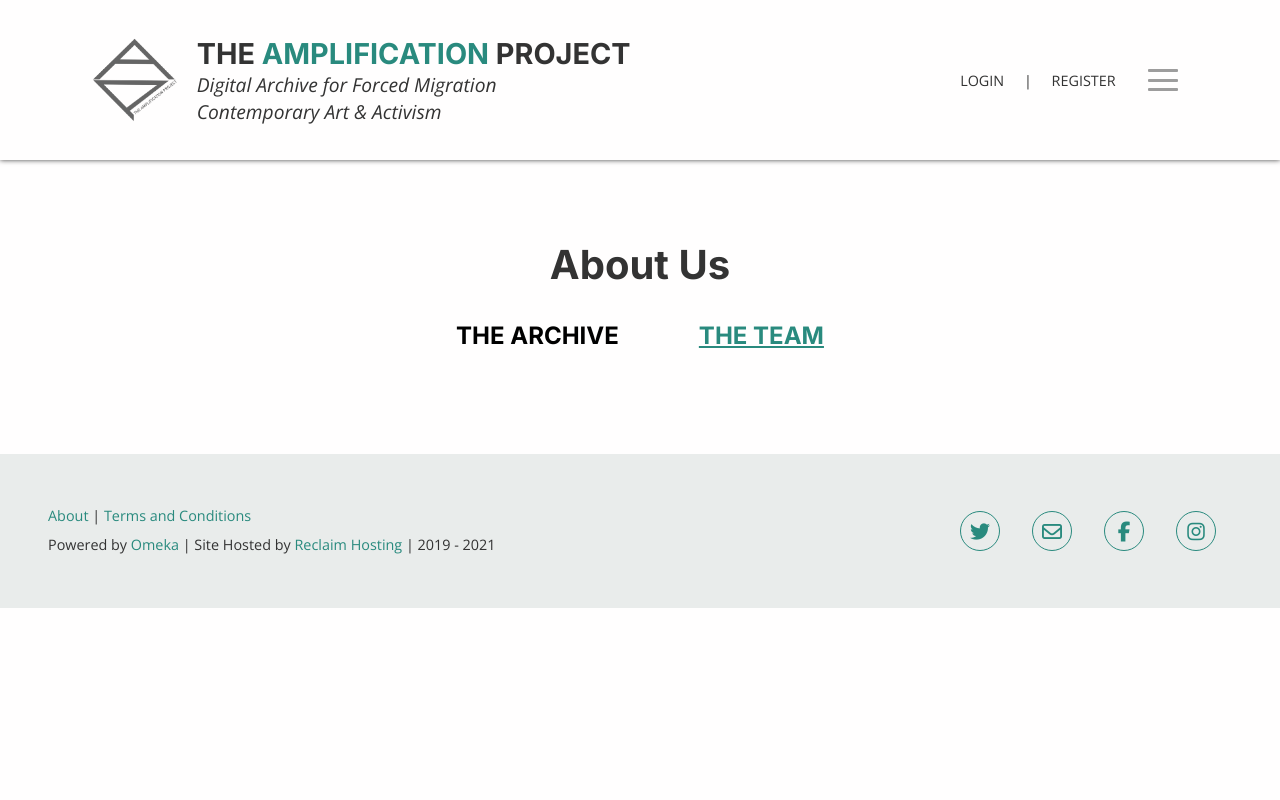
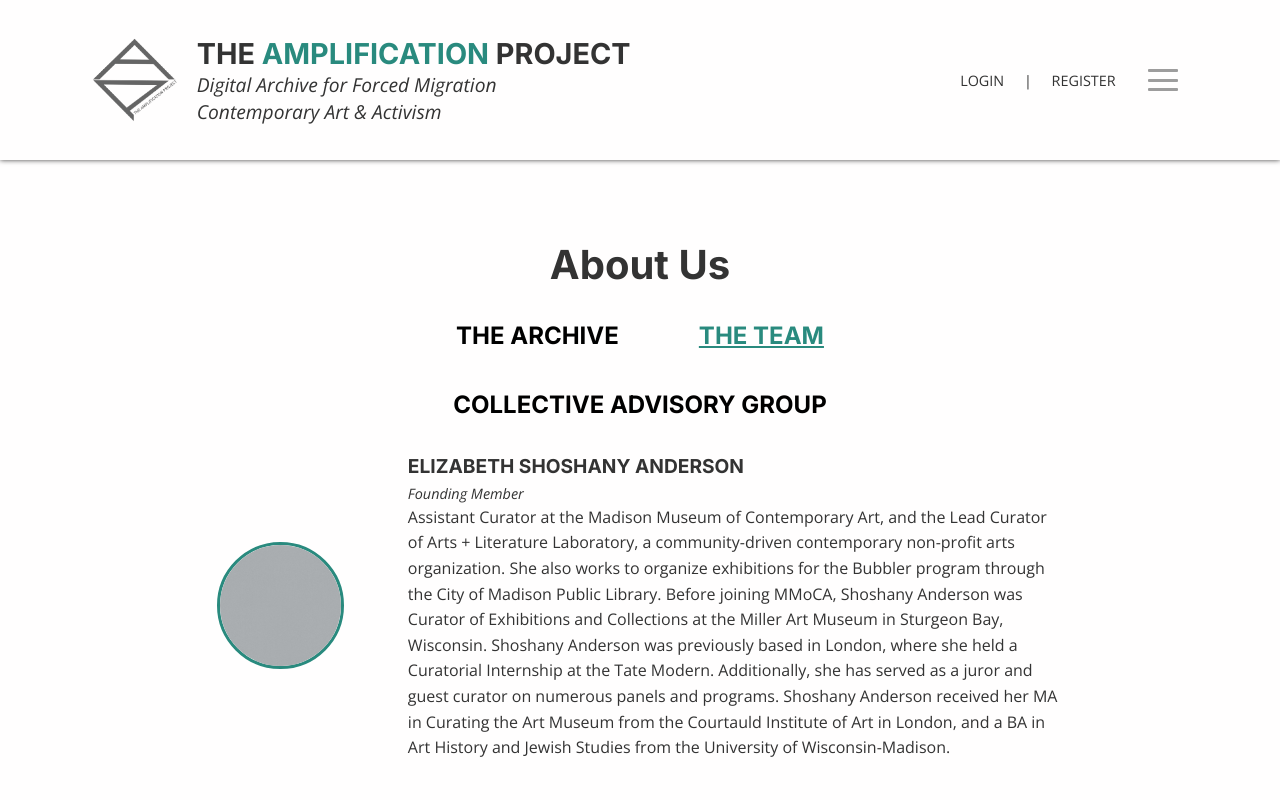
Before and after one commit to czhangy/TheAmplificationProject, a Vue app: page /about in a window 1280 px wide. Both pictures are taken after a click on the button "THE TEAM". Shown: the top 800 px of the page. Built offline with nearby package versions, Linux system fonts and the light colour scheme.

Commit message:
About page draft complete

```diff
--- a/src/views/About.vue
+++ b/src/views/About.vue
@@ -75,7 +75,95 @@
           For more information, contact us: theamplificationproject@gmail.com
         </p>
       </div>
-      <div class="about-content-team" v-else></div>
+      <div class="about-content-team" v-else>
+        <h4 class="about-content-subheader">collective advisory group</h4>
+        <div class="about-content-team-panel">
+          <img src="@/assets/img/test-grey.jpg" alt="Image Here" />
+          <div>
+            <h5>elizabeth shoshany anderson</h5>
+            <h6>Founding Member</h6>
+            <p>
+              Assistant Curator at the Madison Museum of Contemporary Art, and
+              the Lead Curator of Arts + Literature Laboratory, a
+              community-driven contemporary non-profit arts organization. She
+              also works to organize exhibitions for the Bubbler program through
+              the City of Madison Public Library. Before joining MMoCA, Shoshany
+              Anderson was Curator of Exhibitions and Collections at the Miller
+              Art Museum in Sturgeon Bay, Wisconsin. Shoshany Anderson was
+              previously based in London, where she held a Curatorial Internship
+              at the Tate Modern. Additionally, she has served as a juror and
+              guest curator on numerous panels and programs. Shoshany Anderson
+              received her MA in Curating the Art Museum from the Courtauld
+              Institute of Art in London, and a BA in Art History and Jewish
+              Studies from the University of Wisconsin-Madison.
+            </p>
+          </div>
+        </div>
+        <div class="about-content-team-panel">
+          <img src="@/assets/img/test-grey.jpg" alt="Image Here" />
+          <div>
+            <h5>kathy carbone</h5>
+            <h6>Project Director, Archivist, Founding Member</h6>
+            <p>
+              Postdoctoral Scholar and Lecturer in the Department of Information
+              Studies at the University of California, Los Angeles (UCLA).
+              Before joining UCLA, she was the Institute Archivist and
+              Performing Arts Librarian for over a decade at the California
+              Institute of the Arts (CalArts) and a modern dancer and
+              choreographer for more than 20 years. Carbone holds a Ph.D. in
+              Information Studies from UCLA, an MLIS from Kent State University,
+              and an MA in Dance and Music, and a BFA in Dance from Ohio
+              University. Carbone’s interests broadly focus on intersections
+              between archives, contemporary art, and activism, with particular
+              emphasis on documenting and preserving art practice driven by
+              human rights and social justice agendas and using archives as
+              strategies and tools for expressive resistance and community
+              building.
+            </p>
+          </div>
+        </div>
+        <div class="about-content-team-panel">
+          <img src="@/assets/img/test-grey.jpg" alt="Image Here" />
+          <div>
+            <h5>vukašin nedeljković</h5>
+            <h6>Founding Member</h6>
+            <p>
+              Vukašin holds a Masters in Visual Arts Practice at Dunlaoghaire
+              Institute of Arts, Design and Technology. He has exhibited both
+              nationally and internationally. His recent contributions include
+              Reiterating Asylum Archive: Documenting Direct Provision in
+              Ireland, (2018) and Asylum Archive: An Archive of Asylum and
+              Direct Provision in Ireland, (2016-2017). He was awarded an Arts
+              and Activism bursary from Arts Council in 2018/2019 and has
+              recently published the monograph, Asylum Archive. He is currently
+              writing a book with Dr. Ronit Lentin on Direct Provision,
+              entitled, Disavowing Asylum: Documenting Ireland’s Asylum
+              Industrial Complex. Vukašin Nedeljković initiated the
+              multidisciplinary project Asylum Archive.
+            </p>
+          </div>
+        </div>
+        <div class="about-content-team-footer">
+          <div class="about-content-team-card">
+            <img src="@/assets/img/test-grey.jpg" alt="Image Here" />
+            <h5>Pinar Öğrenci</h5>
+            <h6>Founding Member</h6>
+            <p>Artist and writer (Istanbul and Berlin).</p>
+          </div>
+          <div class="about-content-team-card">
+            <img src="@/assets/img/test-grey.jpg" alt="Image Here" />
+            <h5>Habibah (Biba) Sheikh</h5>
+            <h6>Founding Member</h6>
+            <p>Theater artist, curator, and activist (Detroit).</p>
+          </div>
+          <div class="about-content-team-card">
+            <img src="@/assets/img/test-grey.jpg" alt="Image Here" />
+            <h5>Nick Schwieterman</h5>
+            <h6>Founding Member</h6>
+            <p>PhD student in information studies (Los Angeles).</p>
+          </div>
+        </div>
+      </div>
     </div>
   </div>
 </template>
@@ -165,7 +253,7 @@ export default {
       // Spacing
       margin: 0 2.5rem;
       // Transition
-      transition: all 0.5s ease;
+      transition: all 0.3s ease;
     }
   }
 
@@ -211,6 +299,108 @@ export default {
         font-weight: $bold;
       }
     }
+
+    .about-content-team {
+      // Typography
+      font-family: $alt-font;
+      // Flexbox for alignment
+      display: flex;
+      flex-direction: column;
+      align-items: center;
+
+      .about-content-team-panel {
+        // Flexbox for layout
+        display: flex;
+        justify-content: center;
+        align-items: center;
+        // Spacing
+        margin-bottom: 2rem;
+        // Typography
+        line-height: 1.6;
+      }
+
+      .about-content-team-footer {
+        // Flexbox for layout
+        display: flex;
+        justify-content: center;
+        // Spacing
+        margin: 2rem 0;
+
+        .about-content-team-card {
+          // Typography
+          text-align: center;
+          // Flexbox for alignment
+          display: flex;
+          justify-content: center;
+          align-items: center;
+          flex-direction: column;
+          // Spacing
+          margin: 0 1rem;
+
+          img {
+            // Resize
+            width: 40%;
+            // Remove margin
+            margin-right: 0;
+            // Spacing
+            margin-bottom: 1rem;
+          }
+        }
+      }
+
+      img {
+        // Shape to circle
+        border-radius: 50%;
+        // Sizing
+        width: 15%;
+        height: auto;
+        // Teal border
+        border: 3px solid $accent-teal;
+        // Spacing
+        margin-right: 4rem;
+      }
+
+      h5 {
+        // Typography
+        font-family: $main-font;
+        text-transform: uppercase;
+        font-size: 1.2rem;
+      }
+
+      h6 {
+        // Typography
+        color: $font-color;
+        font-style: italic;
+        font-size: $caption-font-size;
+        font-weight: $normal;
+      }
+    }
+  }
+}
+
+// Media queries
+// Mobile layout
+@media screen and (max-width: $mobile) {
+  .about {
+    .about-content {
+      .about-content-team {
+        .about-content-team-footer {
+          // Change from row display to column
+          flex-direction: column;
+          // Remove excess spacing
+          margin-bottom: 0;
+
+          .about-content-team-card {
+            // Spacing
+            margin-bottom: 2rem;
+            img {
+              // Resize
+              width: 60%;
+            }
+          }
+        }
+      }
+    }
   }
 }
 </style>
```
Also changed, not shown: src/assets/img/test-grey.jpg (added).
